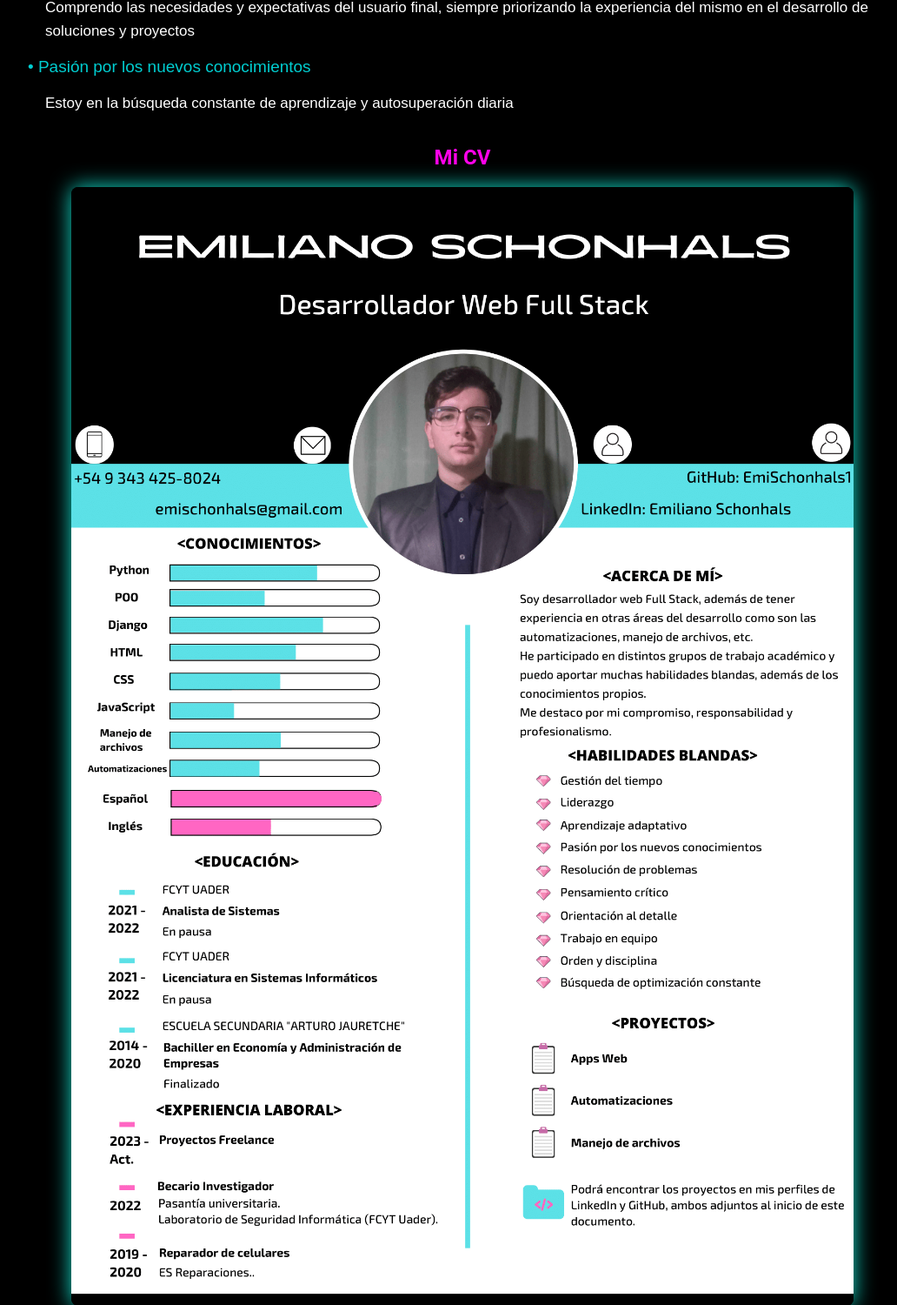
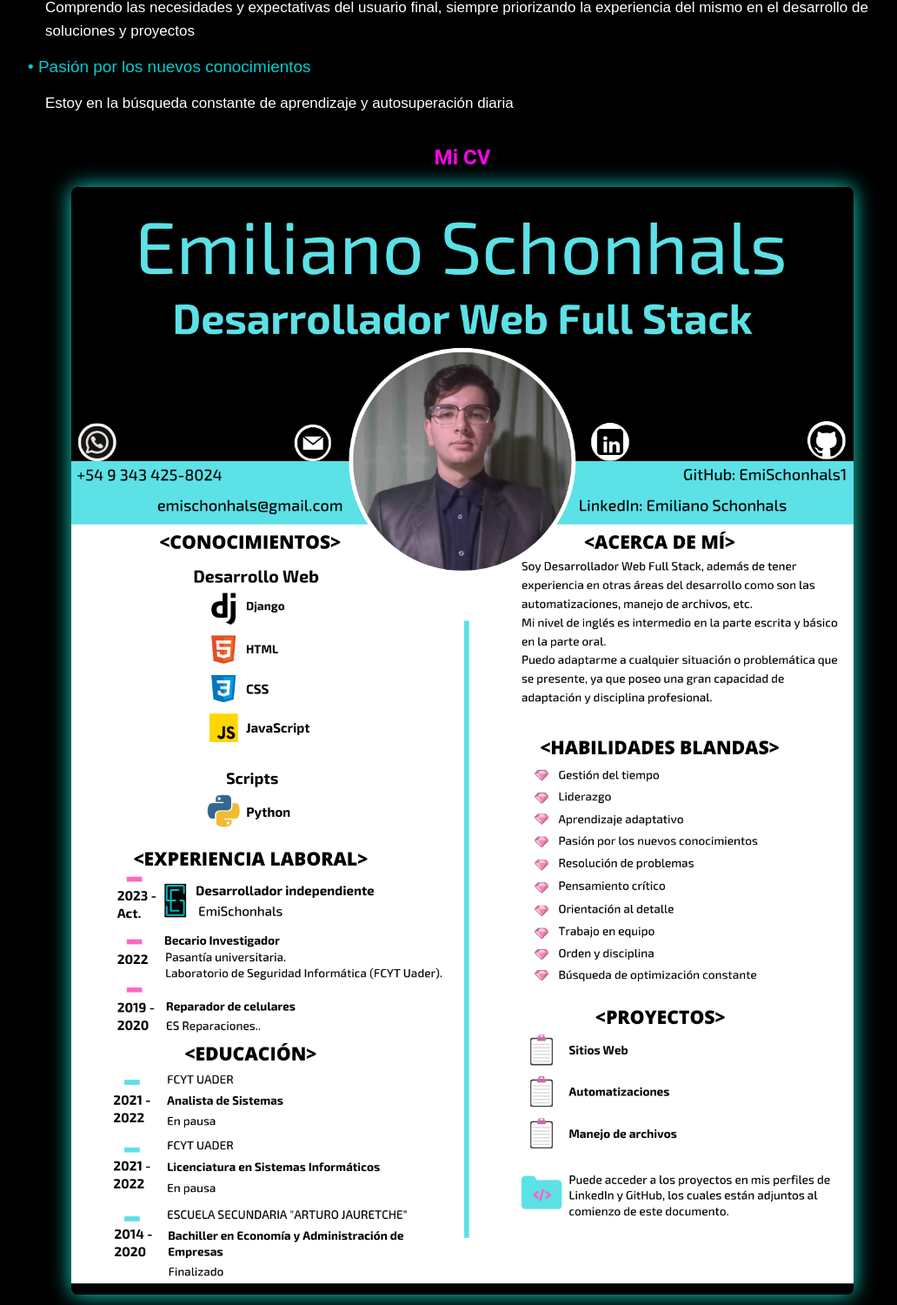
Before and after one commit to EmiSchonhals1/Mi-Portfolio-Web, a Django app: page / in a window 1280 px wide. Shown: the part 2749-4249 px from the top of the page at 87% size, without its empty margins (108-1140 px from the left). Run offline with Django 4.2, Linux system fonts and the light colour scheme; some web fonts are replaced.

Commit message:
actualizaciones

```diff
--- a/projects/templates/index.html
+++ b/projects/templates/index.html
@@ -422,7 +422,7 @@
 
         <!-- Mi logo -->
         <div class="logo-container">
-            <img src="{% static 'logo/Mi_logo.png' %}" alt="Mi Logo">
+            <img src="{% static 'logo/logo.png' %}" alt="Mi Logo">
         </div>
 
         <section id="quien-soy">
@@ -548,9 +548,9 @@
         <section class="cv-section" id="mi-cv">
             <h2>  Mi CV  </h2>
             <!-- Ajusta la ruta de la imagen del CV según tu estructura de archivos Django -->
-            <img src="{% static 'cv\cv_EmilianoSchonhals.png' %}" alt="Mi CV" class="cv-image">
+            <img src="{% static 'cv\Emiliano_Schonhals.png' %}" alt="Mi CV" class="cv-image">
             <!-- Ajusta la ruta del enlace de descarga según tu estructura de archivos Django -->
-            <a href="{% static 'cv\cv_EmilianoSchonhals.png' %}" download class="download-button"><strong>⤓ Descargar CV ⤓</strong></a>
+            <a href="{% static 'cv\Emiliano_Schonhals.png' %}" download class="download-button"><strong>⤓ Descargar CV ⤓</strong></a>
         </section>
     </div>
 
```
Also changed, not shown: projects/static/cv/Emiliano_Schonhals.png (added), projects/static/cv/cv_EmilianoSchonhals.png (deleted), projects/static/logo/Mi_logo.png (deleted), projects/static/logo/logo.png (added).
